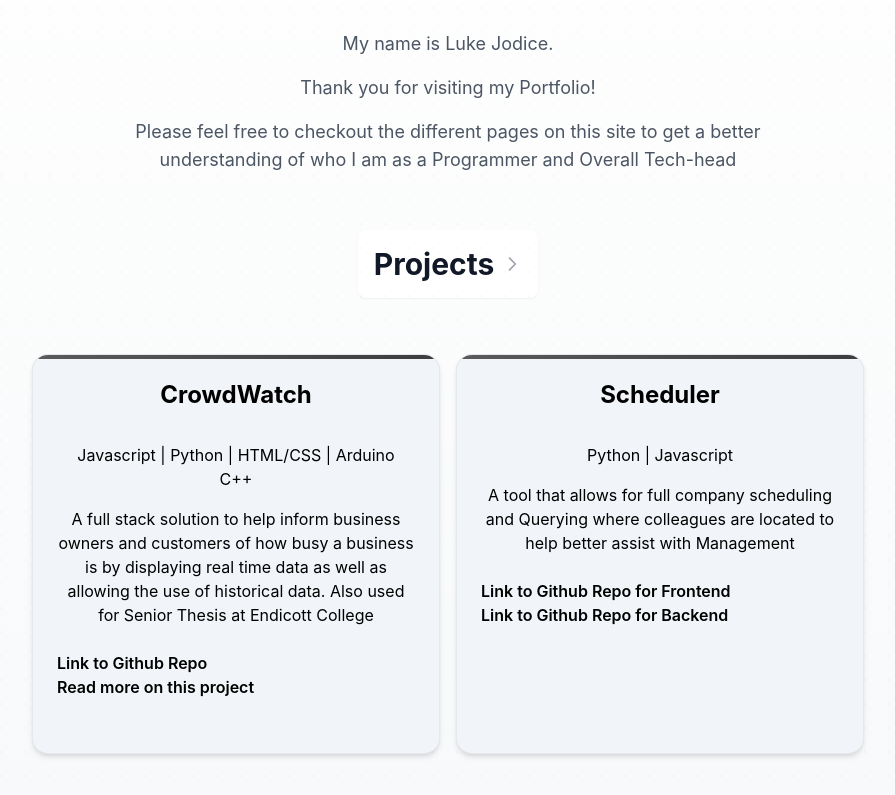
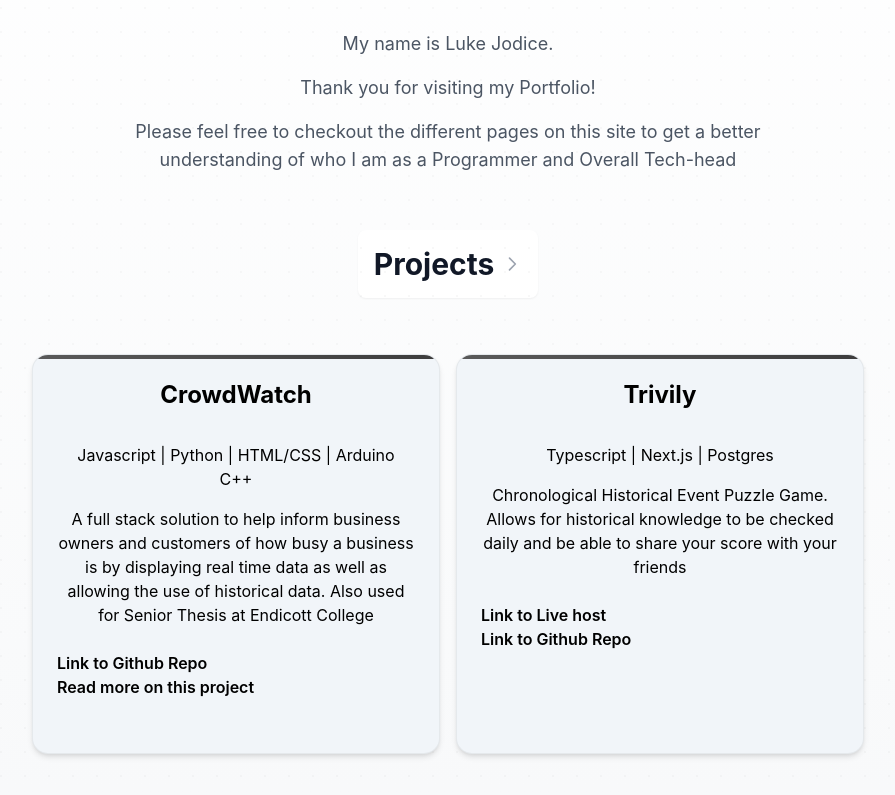
Before and after one commit to ljodiceendicott/Programming-Portfolio, a Next.js app: page / in a window 1280 px wide. Shown: the part 329-1124 px from the top of the page, without its empty margins (192-1087 px from the left). Built offline with nearby package versions, Linux system fonts and the light colour scheme.

Commit message:
changed up projects on display

```diff
--- a/src/pages/components/Preview-Card.tsx
+++ b/src/pages/components/Preview-Card.tsx
@@ -1,4 +1,3 @@
-
 interface PreviewCardProps {
   className?: string;
   children?: React.ReactNode;
@@ -29,6 +28,7 @@ const ItemCard: React.FC<PreviewCardProps> = ({
   repoLink2,
   Frontendlink,
   backendlink,
+  liveLink,
   pageLink,
 }) => {
   return (
@@ -41,41 +41,60 @@ const ItemCard: React.FC<PreviewCardProps> = ({
         <div className="flex-row">{children}</div>
         <h4 className="font-semibold">{company}</h4>
         <div className="flex-wrap">{description}</div>
-          <br/>
+        <br />
         {repoLink && pageLink ? (
           <div className="text-left font-semibold">
             <a
-              className=" hover:cursor-pointer hover:font-bold hover:text-blue-900"
+              className="hover:cursor-pointer hover:font-bold hover:text-blue-900"
               href={repoLink}
             >
               Link to Github Repo
             </a>
-            <br/>
+            <br />
             <a
-              className=" hover:cursor-pointer hover:font-bold hover:text-blue-900"
+              className="hover:cursor-pointer hover:font-bold hover:text-blue-900"
               href={pageLink}
             >
               Read more on this project
             </a>
           </div>
-          ) :  <div className="text-left font-semibold">
+        ) : liveLink ? (
+          <div className="text-left font-semibold">
           <a
-              className=" hover:cursor-pointer hover:font-bold hover:text-blue-900"
+            className="hover:cursor-pointer hover:font-bold hover:text-blue-900"
+            href={liveLink}
+          >
+            Link to Live host
+          </a>
+          <br />
+          <a
+            className="hover:cursor-pointer hover:font-bold hover:text-blue-900"
+            href={repoLink}
+          >
+            Link to Github Repo
+          </a>
+        </div>
+
+        ) : (
+          <div className="text-left font-semibold">
+          <a
+            className="hover:cursor-pointer hover:font-bold hover:text-blue-900"
             href={Frontendlink}
           >
             Link to Github Repo for Frontend
           </a>
-          <br/>
+          <br />
           <a
-              className=" hover:cursor-pointer hover:font-bold hover:text-blue-900"
+            className="hover:cursor-pointer hover:font-bold hover:text-blue-900"
             href={backendlink}
           >
             Link to Github Repo for Backend
           </a>
         </div>
-          }
+        )}
       </div>
     </>
   );
-};
+}
+
 export default ItemCard;
--- a/src/pages/sections/projectshowcase.tsx
+++ b/src/pages/sections/projectshowcase.tsx
@@ -14,13 +14,11 @@ export default function experience() {
         technologies={["Javascript | Python | HTML/CSS | Arduino C++"]}
       />
       <PreviewCard
-        title="Scheduler"
-        description="A tool that allows for full company scheduling and Querying where colleagues
-are located to help better assist with Management"
-        Frontendlink="https://github.com/ljodiceendicott/Scheduler-frontend"
-        backendlink="https://github.com/ljodiceendicott/scheduler-backend"
-        pageLink=""
-        technologies={["Python | Javascript"]}
+        title="Trivily"
+        description="Chronological Historical Event Puzzle Game. Allows for historical knowledge to be checked daily and be able to share your score with your friends"
+        repoLink="https://github.com/ljodiceendicott/Trivily"
+        liveLink="https://trivily.vercel.app/" //Adding link to web hosted on vercel
+        technologies={["Typescript | Next.js | Postgres"]}
       />
     </div>
   );
```
Lines whose indentation alone changed are shown as unchanged.
